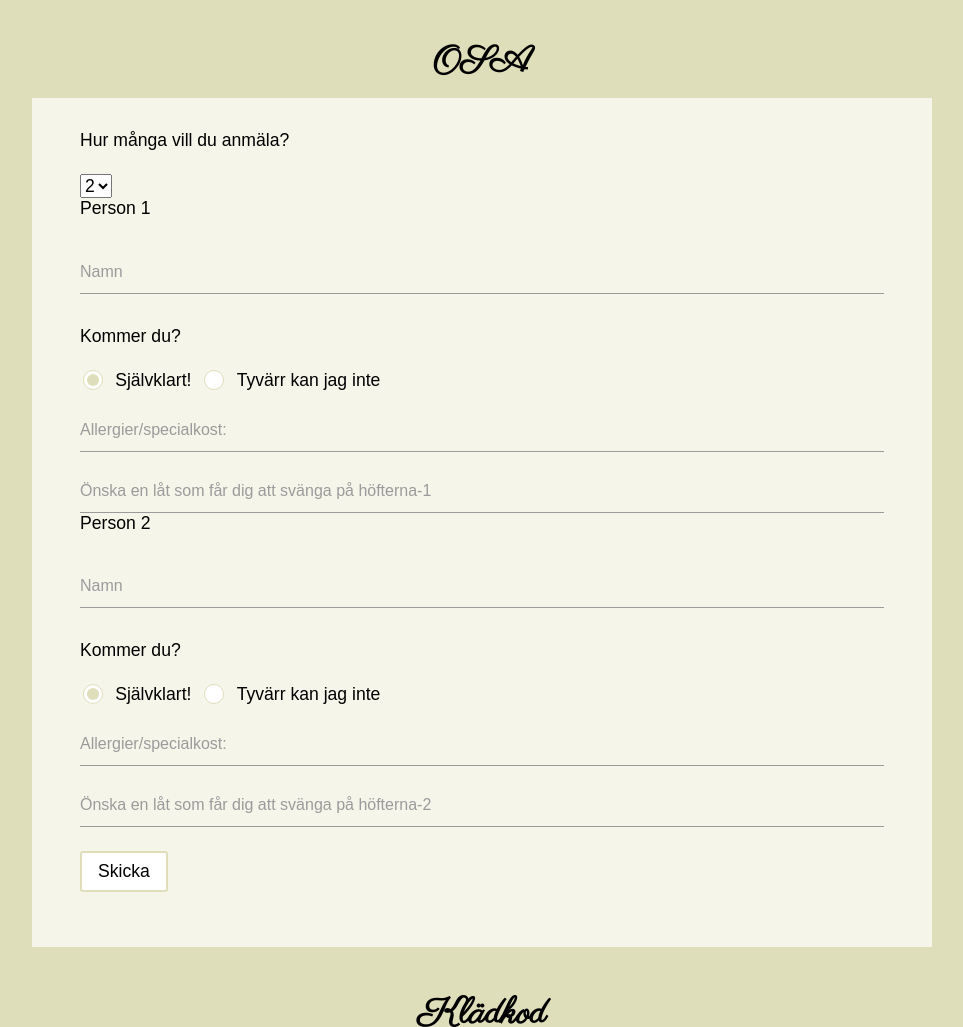
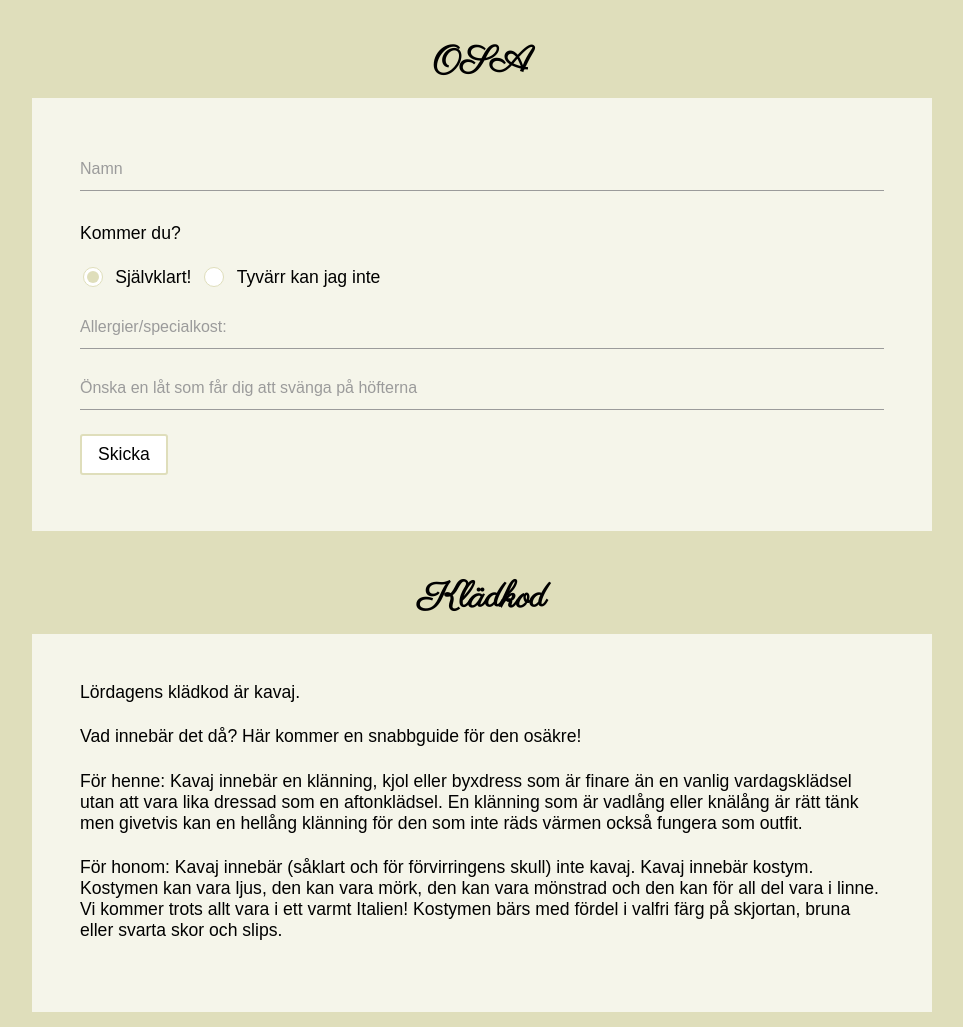
Before and after one commit to linajonsson/ida-roger-wedding, a Gatsby site: page / in a window 1280 px wide. Shown: the part 4320-5347 px from the top of the page, without its empty margins (158-1121 px from the left). Built offline with nearby package versions, Linux system fonts and the light colour scheme; Gatsby itself is replaced by a stand-in of ours; a web font is replaced by a local one.

Commit message:
Removed select from rsvp form

```diff
--- a/src/components/content/rsvpForm.js
+++ b/src/components/content/rsvpForm.js
@@ -1,32 +1,13 @@
 import React, { useState } from "react"
 
 const RsvpForm = () => {
-  const [numberOfPeople, setNumberOfPeople] = useState(2)
-
-  const renderForm = numberOfPeople => {
-    const forms = []
-    for (var i = 1; i <= numberOfPeople; i++) {
-      forms.push(<FormFields index={i} />)
-    }
-    return forms
-  }
-
   return (
     <div className="container" id="rsvp">
       <h3>OSA</h3>
       <div className="container-text rsvp">
-        <p>Hur många vill du anmäla?</p>
-        <select
-          value={numberOfPeople}
-          onChange={e => setNumberOfPeople(e.target.value)}
-        >
-          <option>1</option>
-          <option>2</option>
-        </select>
         <form name="RSVP Form" method="POST" data-netlify="true">
           <input type="hidden" name="form-name" value="RSVP Form" />
-
-          {renderForm(numberOfPeople)}
+          <FormFields />
           <button type="submit">Skicka</button>
         </form>
       </div>
@@ -36,23 +17,22 @@ const RsvpForm = () => {
 
 export default RsvpForm
 
-const FormFields = ({ index }) => {
+const FormFields = () => {
   const [isAttending, setIsAttending] = useState(true)
 
   return (
     <>
-      <p>Person {index}</p>
-      <Input label="Namn" id={`name-${index}`} />
+      <Input label="Namn" id="name" />
 
       <div className="radio-buttons">
         <p>Kommer du?</p>
         <label class="radio-button">
           <input
             type="radio"
-            name={`Kommer du? ${index}`}
-            value="attending"
+            name="Kommer du?"
+            value="yes"
             onChange={e => {
-              setIsAttending(e.target.value === "attending")
+              setIsAttending(e.target.value === "yes")
             }}
             checked={isAttending}
           />
@@ -65,10 +45,10 @@ const FormFields = ({ index }) => {
         <label class="radio-button">
           <input
             type="radio"
-            name={`Kommer du? ${index}`}
-            value="cantGo"
+            name="Kommer du?"
+            value="no"
             onChange={e => {
-              setIsAttending(e.target.value === "attending")
+              setIsAttending(e.target.value === "yes")
             }}
             checked={!isAttending}
           />
@@ -80,13 +60,10 @@ const FormFields = ({ index }) => {
       </div>
       {isAttending && (
         <>
+          <Input id="foodPreferences" label="Allergier/specialkost:" />
           <Input
-            id={`foodPreferences-${index}`}
-            label="Allergier/specialkost:"
-          />
-          <Input
-            id={`song-${index}`}
-            label={`Önska en låt som får dig att svänga på höfterna-${index}`}
+            id="song"
+            label="Önska en låt som får dig att svänga på höfterna"
           />
         </>
       )}
@@ -102,7 +79,7 @@ const Input = ({ label, id }) => (
       placeholder={label}
       name={id}
       id={id}
-      // required
+      required
     />
     <label htmlFor={id} class="form__label">
       {label}
```
